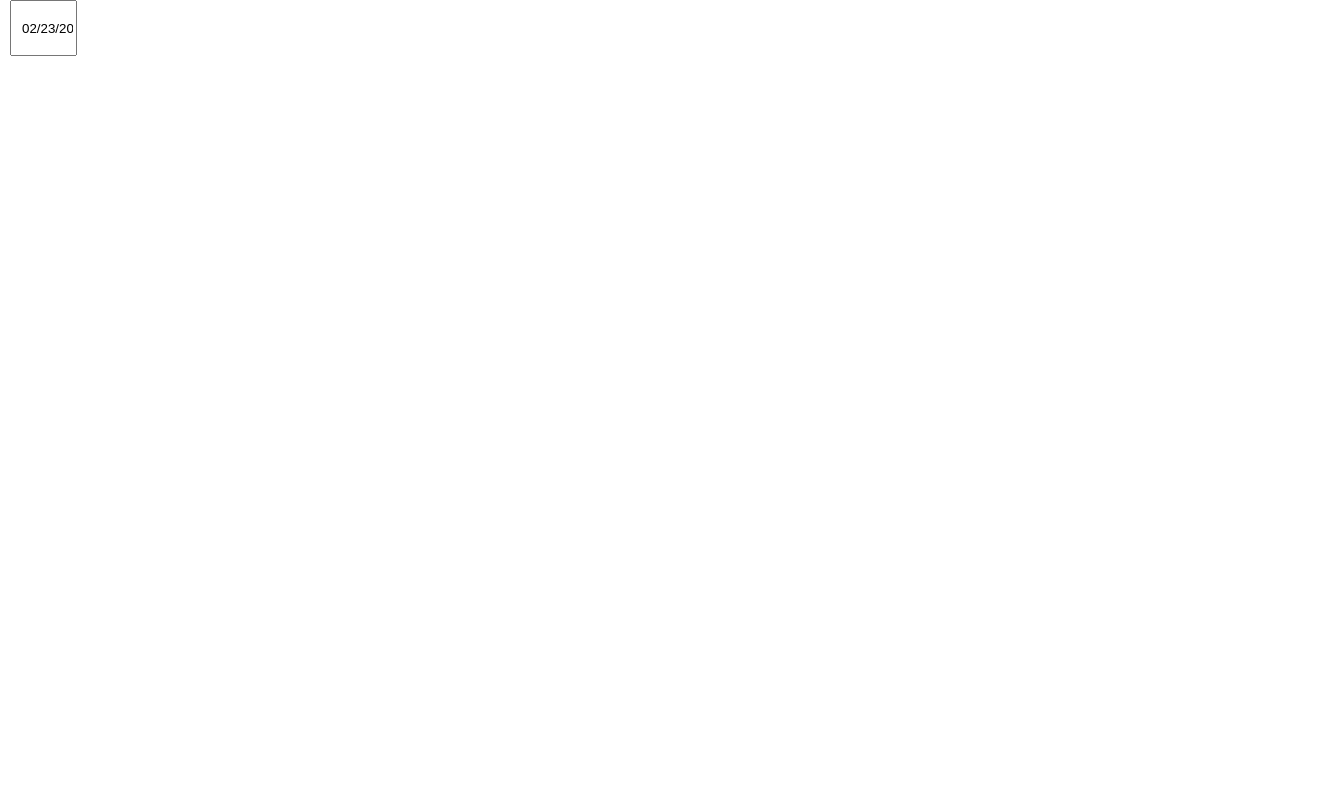
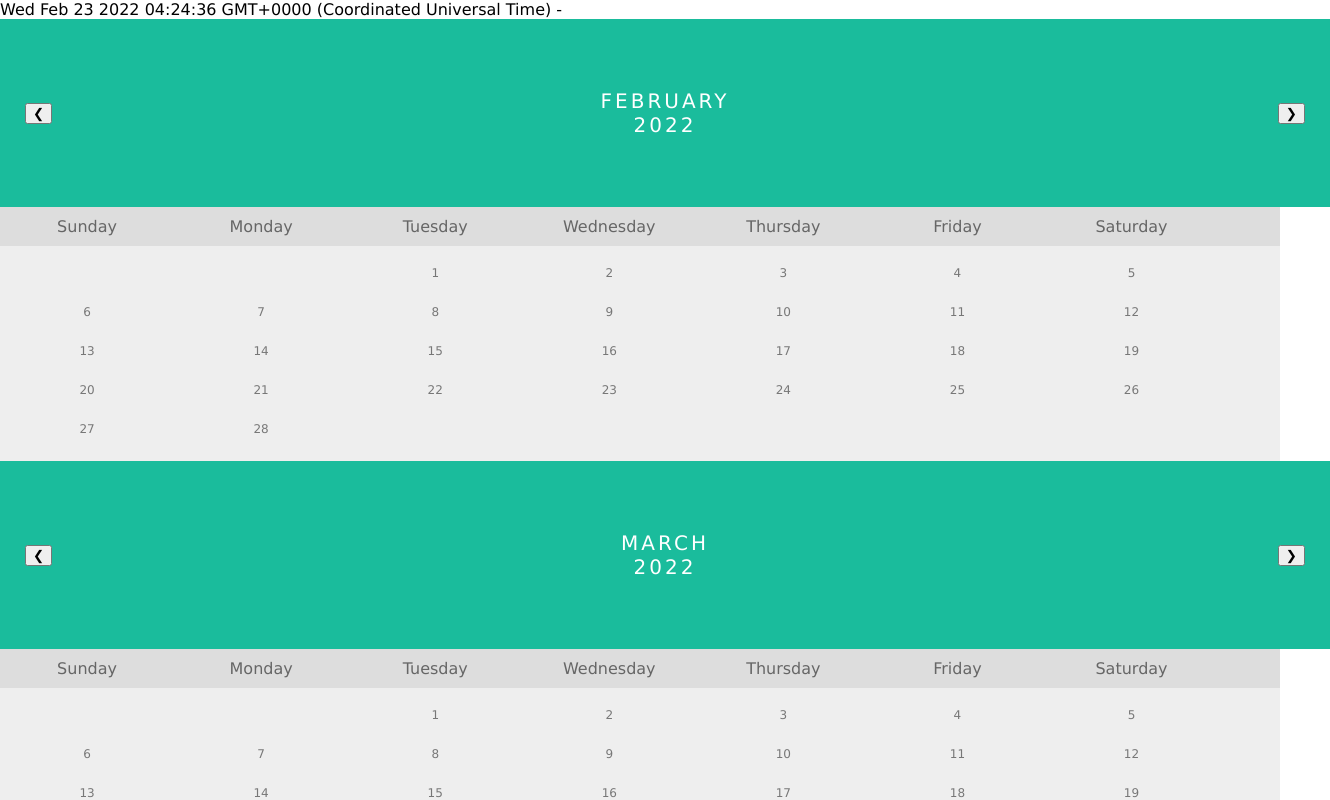
Before and after one commit to frcruz/fan-challenge, a React (Create React App) app: page / in a window 1280 px wide. Shown: the top 800 px of the page, 1330 px wide, since content can reach past the window. Built offline with nearby package versions, Linux system fonts and the light colour scheme.

Commit message:
progress with functional components, though updates to rendering seem to lag behind

```diff
--- a/src/App.js
+++ b/src/App.js
@@ -1,21 +1,44 @@
-import React, { useState } from 'react';
+import React, { useState, useCallback} from 'react';
 import './App.css';
-
+import Calendar from './Calendar.js'
 import DatePicker from "react-datepicker";
 
 import "react-datepicker/dist/react-datepicker.css";
 
 
 function App() {
-  const [startDate, setStartDate] = useState(new Date());
-  const [endDate, setEndDate] = useState(null);
-  function onChange(dates) {
-    const [start, end] = dates;
-    setStartDate(start);
-    setEndDate(end);
+  const startDate = new Date();
+  const [selectedStart, setSelectedStart] = useState(startDate);
+  const [endDate, setEndDate] = useState('');
+  const [activeDates, setActiveDates] = useState([startDate, endDate]);
+  const [hoverEndDate, setHoverEndDate] = useState(startDate);
+
+  const selectDateCallback = (date) => {
+    if(date < selectedStart) {
+      setSelectedStart(date);
+    }
+    else {
+      setEndDate(date);
+    }
+    setActiveDates([selectedStart, endDate]);
+  }
+
+  const onMouseHoverCallback = (date) => {
+    if(date > selectedStart) {
+      console.log("Hover overed: " + date);
+      setHoverEndDate(date);
+    }
   }
   return (
-    <DatePicker selected={startDate} onChange={onChange} monthsShown={6} startDate={startDate} endDate={endDate} selectsRange/>
+    <div>
+      {selectedStart.toString()} - {endDate.toString()}
+      <Calendar selectDateCallback={selectDateCallback} startDate={startDate} activeDates={[startDate, endDate]} hoverEndDate={hoverEndDate} onMouseHoverCallback={onMouseHoverCallback}/>
+      <Calendar selectDateCallback={selectDateCallback} startDate={new Date(startDate.getFullYear(), startDate.getMonth() + 1)} activeDates={activeDates} hoverEndDate={hoverEndDate} onMouseHoverCallback={onMouseHoverCallback}/>
+      <Calendar selectDateCallback={selectDateCallback} startDate={new Date(startDate.getFullYear(), startDate.getMonth() + 2)} activeDates={activeDates} hoverEndDate={hoverEndDate} onMouseHoverCallback={onMouseHoverCallback}/>
+      <Calendar selectDateCallback={selectDateCallback} startDate={new Date(startDate.getFullYear(), startDate.getMonth() + 3)} activeDates={activeDates} hoverEndDate={hoverEndDate} onMouseHoverCallback={onMouseHoverCallback}/>
+      <Calendar selectDateCallback={selectDateCallback} startDate={new Date(startDate.getFullYear(), startDate.getMonth() + 4)} activeDates={activeDates} hoverEndDate={hoverEndDate} onMouseHoverCallback={onMouseHoverCallback}/>
+      <Calendar selectDateCallback={selectDateCallback} startDate={new Date(startDate.getFullYear(), startDate.getMonth() + 5)} activeDates={activeDates} hoverEndDate={hoverEndDate} onMouseHoverCallback={onMouseHoverCallback}/>
+    </div>
   );
 }
 
--- /dev/null
+++ b/src/Calendar.css
@@ -0,0 +1,66 @@
+ul {list-style-type: none;}
+body {font-family: Verdana, sans-serif;}
+
+/* Month header */
+.month {
+  padding: 70px 25px;
+  width: 100%;
+  background: #1abc9c;
+  text-align: center;
+}
+
+/* Month list */
+.month ul {
+  margin: 0;
+  padding: 0;
+}
+
+.month ul li {
+  color: white;
+  font-size: 20px;
+  text-transform: uppercase;
+  letter-spacing: 3px;
+}
+
+/* Previous button inside month header */
+.month .prev {
+  float: left;
+  padding-top: 10px;
+}
+
+/* Next button */
+.month .next {
+  float: right;
+  padding-top: 10px;
+}
+
+/* Weekdays (Mon-Sun) */
+.weekdays {
+  margin: 0;
+  padding: 10px 0;
+  background-color:#ddd;
+}
+
+.weekdays li {
+  display: inline-block;
+  width: 13.6%;
+  color: #666;
+  text-align: center;
+}
+
+/* Days (1-31) */
+.days {
+  padding: 10px 0;
+  background: #eee;
+  margin: 0;
+}
+
+.days li {
+  list-style-type: none;
+  display: inline-block;
+  width: 13.6%;
+  text-align: center;
+  margin-bottom: 5px;
+  font-size:12px;
+  color: #777;
+}
--- /dev/null
+++ b/src/Calendar.js
@@ -0,0 +1,82 @@
+import React, { useEffect, useState } from 'react';
+import Day from './Day.js'
+import './Calendar.css'
+import { DOM_KEY_LOCATION } from '@testing-library/user-event/dist/keyboard/types';
+function Calendar(props) {
+    const daysOfWeek =  {
+        0: 'Sunday',
+        1: 'Monday',
+        2: 'Tuesday',
+        3: 'Wednesday',
+        4: 'Thursday',
+        5: 'Friday',
+        6: 'Saturday'
+    };
+    const months = {
+        0: 'January',
+        1: 'February',
+        2: 'March',
+        3: 'April',
+        4: 'May',
+        5: 'June',
+        6: 'July',
+        7: 'August',
+        8: 'September',
+        9: 'October',
+        10: 'November',
+        11: 'December'
+    };
+    const [startDate, setStartDate] = useState(props.startDate);
+    const [header, setheader] = useState(
+        <div>
+            <div className="month">
+                <ul>
+                    <li className="prev"><button>&#10094;</button></li>
+                    <li className="next"><button>&#10095;</button></li>
+                    <li>{months[startDate.getMonth()]}<br/><span>{startDate.getFullYear()}</span></li>
+                </ul>
+            </div>
+            <ul className="weekdays">
+                <li>Sunday</li>
+                <li>Monday</li>
+                <li>Tuesday</li>
+                <li>Wednesday</li>
+                <li>Thursday</li>
+                <li>Friday</li>
+                <li>Saturday</li>
+
+            </ul>
+        </div>
+    );
+    function renderMonth(month) {
+        let day = new Date(month.getFullYear(), month.getMonth(), 1);
+        let days = [[]];
+        if(day.getDay() !== 0) {
+            for(let i = 0; i < day.getDay(); i++) {
+                days[0].push(<li key={i - day.getDay()}></li>);
+            }
+        }
+        let week = 0;
+        while (day.getMonth() === month.getMonth()) {
+            if(day.getDay() === 0 && day.getDate() > 1) {
+                week += 1;
+                days.push([]);
+            }
+            days[week].push(<li key={day.getDate()}><Day selectDateCallback={props.selectDateCallback} date={new Date(day)} activeDates={props.activeDates} hoverEndDate={props.hoverEndDate} onMouseHoverCallback={props.onMouseHoverCallback}/></li>);
+            day.setDate(day.getDate() + 1);
+          }
+        return days;
+    };
+    useEffect(() => {
+        renderMonth(startDate);
+    });
+    return (
+        <div>
+            {header}
+            <ul className="days">{renderMonth(startDate)}</ul>
+        </div>
+
+    );
+  }
+
+  export default Calendar;
--- /dev/null
+++ b/src/Day.css
@@ -0,0 +1,17 @@
+/* Days (1-31) */
+.day {
+    padding: 10px 0;
+    background: #eee;
+    margin: 0;
+  }
+
+
+  /* Highlight the "current" day */
+.active {
+    padding: 5px;
+    background: #1abc9c;
+}
+
+.day:hover {
+    background: #1abc9c
+}
--- /dev/null
+++ b/src/Day.js
@@ -0,0 +1,40 @@
+import React, { useState, useEffect, useRef} from 'react';
+import "./Day.css"
+function Day(props) {
+    const [classes, setClasses] = useState(['day']);
+    var active = useRef(false);
+    function onClick() {
+        let temp = classes;
+        temp.push('active');
+        setClasses(temp);
+        props.selectDateCallback(props.date);
+    }
+
+    /*function onMouseEnter(e) {
+        if(props.date > start) {
+            props.onMouseHoverCallback(props.date);
+            e.target.style.background = 'red';
+        }
+    }
+    function onMouseLeave(e) {
+        e.target.style.background = '#eee';
+    }*/
+    useEffect(() => {
+        let [start, end] = props.activeDates;
+        if(props.date >= start && props.date <= end) {
+            console.log(props.hoverEndDate)
+            console.log(props.date);
+            active.current = true;
+        }
+        else {
+            active.current = false;
+        }
+    });
+    return (
+      <div className={classes + (active.current ? ' active' : '')} onClick={() => onClick()} >
+           {props.date.getDate()}
+      </div>
+    );
+  }
+
+  export default Day;
```
